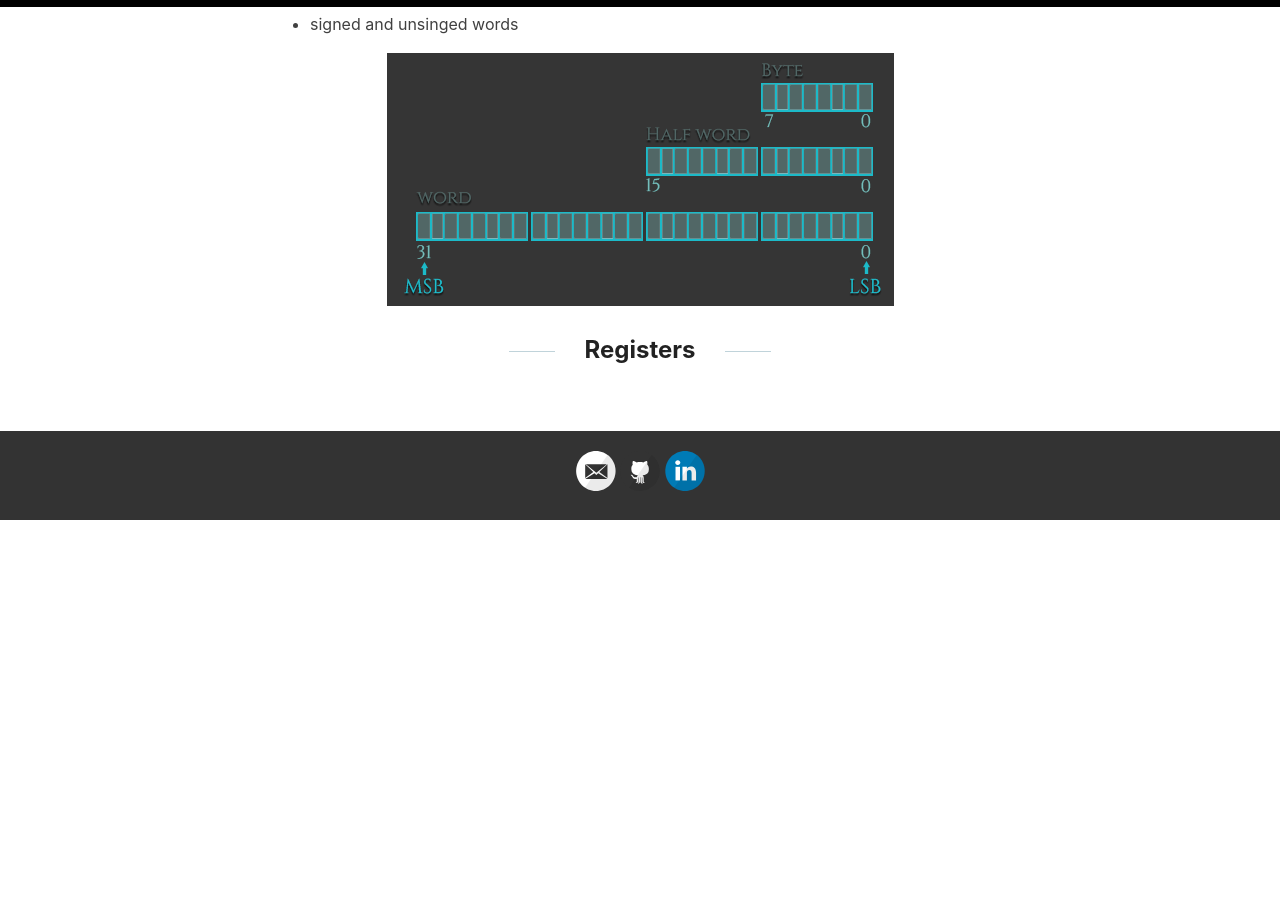
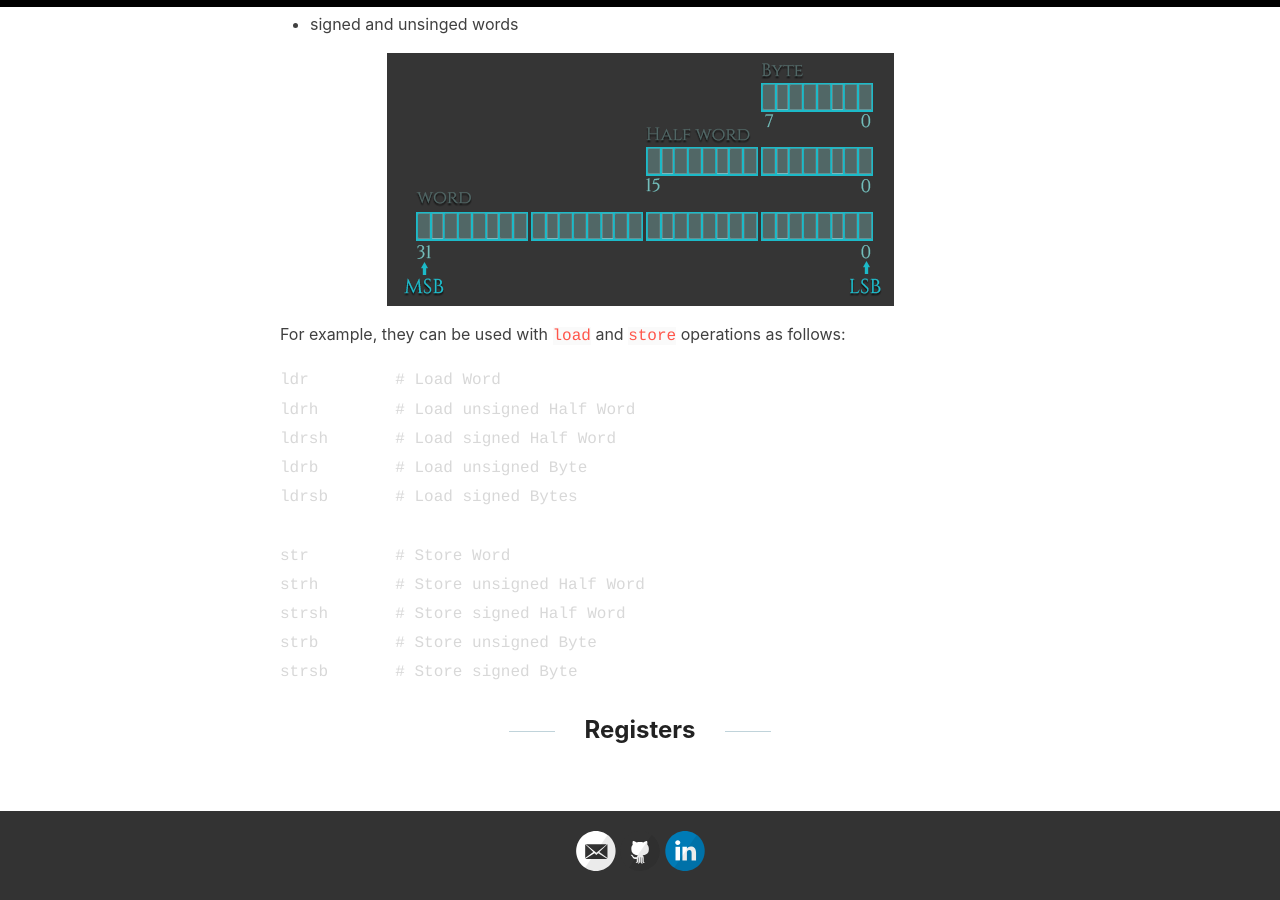
Before and after one commit to channgo2203/channgo2203.github.io, a Jekyll site: the page built from _posts/2021-01-30-arm-asm-01.md, in a window 1280 px wide and 900 px high, scrolled down 738 px. Built offline with Jekyll 4.4.1, drawn with Linux system fonts in a browser that asks for light colours; before the commit the page ends 1258 px from its top, so only the background shows below that.

Commit message:
Add arm-asm-01

````diff
--- a/_posts/2021-01-30-arm-asm-01.md
+++ b/_posts/2021-01-30-arm-asm-01.md
@@ -24,4 +24,19 @@ Data can be:
 
 ![ARM data types]({{ site.url }}/images/arm_data-types-1.png)
 
+For example, they can be used with `load` and `store` operations as follows:
+```assembly
+ldr         # Load Word
+ldrh        # Load unsigned Half Word
+ldrsh       # Load signed Half Word
+ldrb        # Load unsigned Byte
+ldrsb       # Load signed Bytes
+
+str         # Store Word
+strh        # Store unsigned Half Word
+strsh       # Store signed Half Word
+strb        # Store unsigned Byte
+strsb       # Store signed Byte
+```
+
 ## Registers
````
